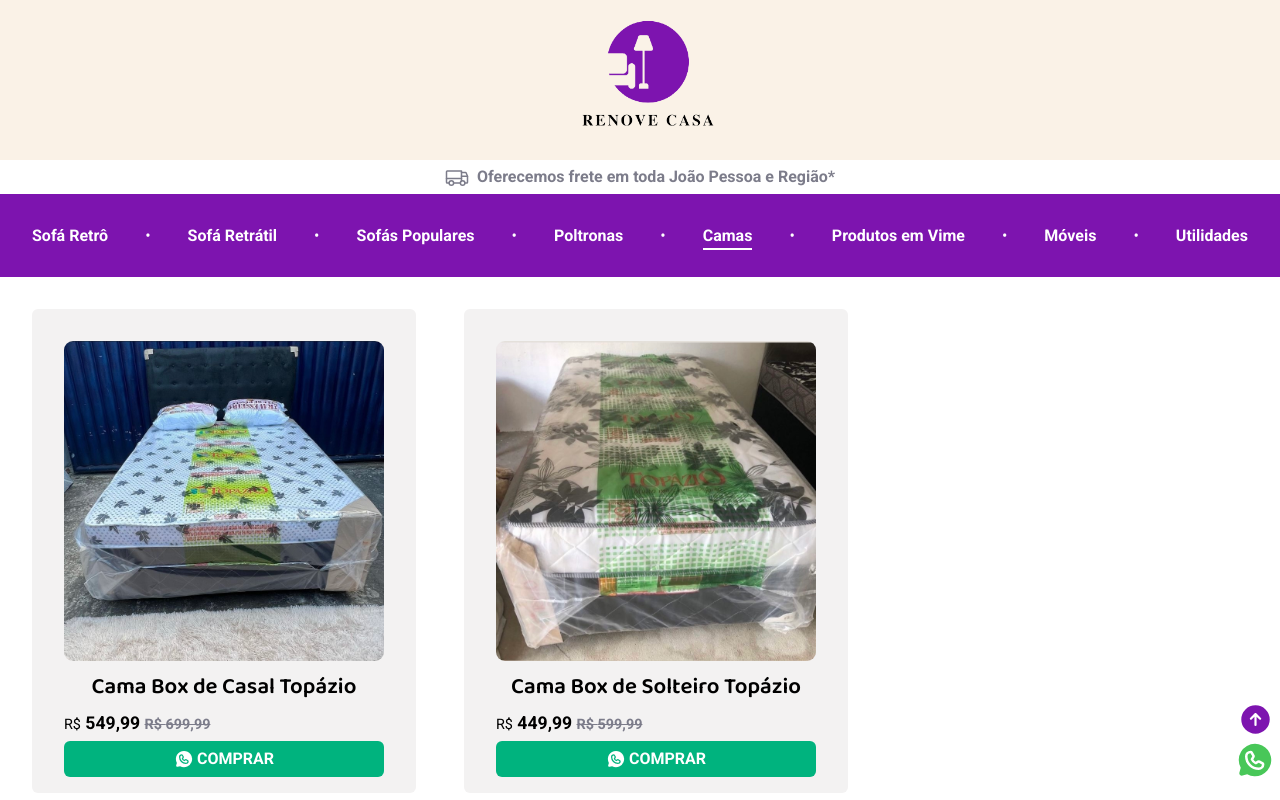
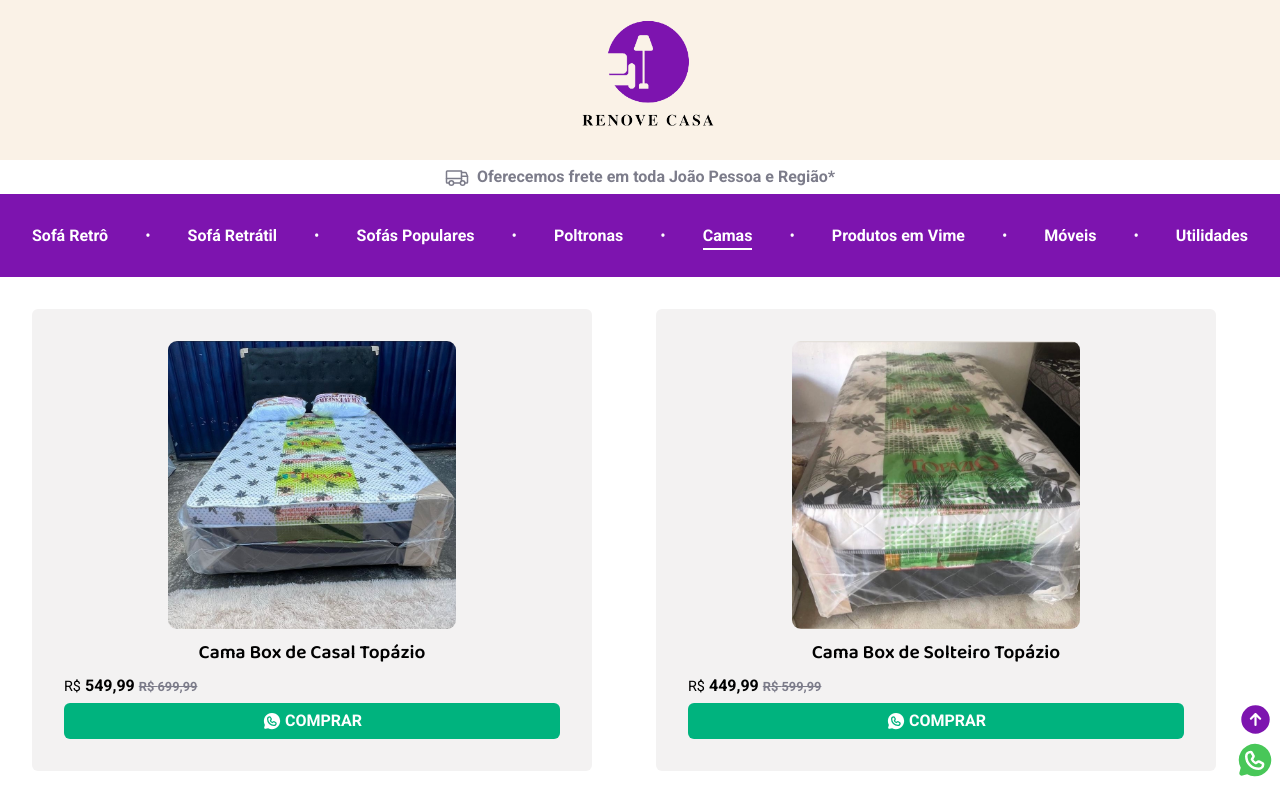
Before and after one commit to felipenobrg/renovecasajp, a React (Vite) app: page /camas in a window 1280 px wide. Shown: the top 800 px of the page. Built offline with nearby package versions, Linux system fonts and the light colour scheme; the HTML template or start-up script is replaced by a standard one.

Commit message:
fixing errors

```diff
--- a/src/components/Footer/index.tsx
+++ b/src/components/Footer/index.tsx
@@ -5,7 +5,7 @@ export function Footer() {
         <FooterContainer>
             <FooterContent>
                 <p>
-                    Feito por Felipe Nóbrega
+                    Desenvolvido por Felipe Nóbrega
                     <br />
                     Contato: 83 98766-3399
                 </p>
--- a/src/components/Header/index.tsx
+++ b/src/components/Header/index.tsx
@@ -19,17 +19,18 @@ export function Header() {
 
   const isSmallScreen = window.innerWidth < 768;
 
+
   return (
     <>
       <GlobalStyle />
       <HeaderContainer>
         <HeaderContent>
           <div>
-          {isSmallScreen && (
+          {isSmallScreen ? (
             <DropdownButton open={isDropdownOpen} onClick={handleDropdownToggle}>
                <div className="icon"/>
             </DropdownButton>
-            )}
+            ) : null}
             {isDropdownOpen && (
               <DropdownMenu open={isDropdownOpen}>
                 <DropdownList>
--- a/src/components/Header/styles.ts
+++ b/src/components/Header/styles.ts
@@ -34,7 +34,6 @@ export const HeaderContent = styled.div`
     margin-top: 1rem;
     width: 18rem;
     height: 18rem;
-    cursor: pointer;
   }
 
   @media screen and (max-width: 768px) {
@@ -93,7 +92,6 @@ export const DropdownButton = styled.button<DropdownButtonProps>`
   z-index: 100;
   border: 0;
   padding: 15px 15px;
-  cursor: pointer;
   margin-top: -1rem;
   background: none;
 
--- a/src/components/ProductCard/styles.ts
+++ b/src/components/ProductCard/styles.ts
@@ -3,18 +3,26 @@ import { styled } from "styled-components";
 export const CardContainer = styled.div`
   display: inline-flex;
   align-items: center;
-  gap: 2rem;
+  justify-content: center;
+  width: 35rem;
+  max-height: 100%;
+  margin: 2rem 2rem 1rem 2rem;
+  flex: 1;
 
   img {
-    width: 20rem;
-    height: 20rem;
+    width: 18rem;
+    height: 18rem;
     border-radius: 9px;
   }
 
   @media (max-width: 768px) {
+    margin: 0 auto;
+    margin-bottom: 2rem;
+    width: 100%;
+
     img {
-      width: 100%;
-      height: 100%;
+       width: 20rem;
+      height: 20rem;
     }
   }
 `;
@@ -25,30 +33,39 @@ export const CardContent = styled.div`
   justify-content: center;
   align-items: center;
   gap: 0.5rem;
-  margin: 2rem 1rem 1rem 2rem;
+  padding: 2rem;
   max-width: 100%;
+  height: 100%;
+  overflow: hidden;
+  flex: 1;
 
   background: ${(props) => props.theme["base-card"]};
   border-radius: 6px;
-  padding: 2rem 2rem 1rem 2rem;
+
 
   @media (max-width: 768px) {
-    margin: 0;
+    margin: 0 auto;
+    padding: 5rem;
   }
-;
 `;
 
 export const TitleCard = styled.p`
   font-family: 'Baloo 2', sans-serif;
-  font-size: 1.4rem;
+  font-size: 1.2rem;
   text-align: center;
+  overflow: hidden;
+  text-overflow: ellipsis;
+  white-space: nowrap;
+
+  @media (max-width: 768px) {
+    white-space: wrap;
+  }
 `;
-
 
 export const Price = styled.p`
   margin-right: auto;
   font-weight: bold;
-  font-size: 1.1rem;
+  font-size: 1rem;
 `;
 
 export const MoneySign = styled.span`
@@ -57,7 +74,7 @@ export const MoneySign = styled.span`
 `
 
 export const OldPrice = styled.span`
-  font-size: 0.9rem;
+  font-size: 0.8rem;
   text-decoration: line-through;
   color: ${(props) => props.theme["gray-500"]};;
 `
```
